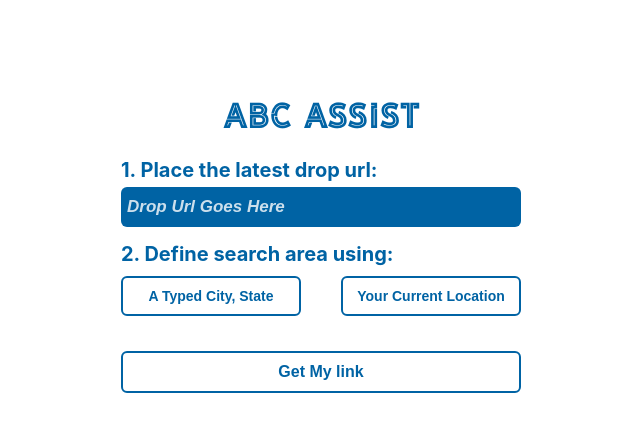
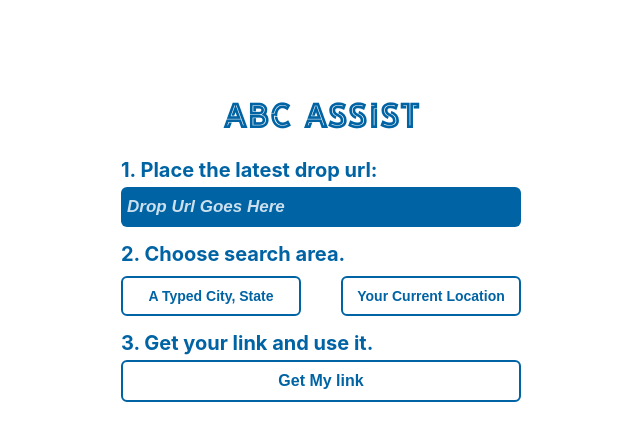
Before and after one commit to LoganLeopold/abc-scrape, a React (Create React App) app: page / in a window 1280 px wide. Shown: the top 440 px of the page, without its empty margins (319-959 px from the left). Built offline with nearby package versions, Linux system fonts and the light colour scheme.

Commit message:
Long lats + a lil reset

```diff
--- a/src/App.css
+++ b/src/App.css
@@ -236,10 +236,10 @@ input[type="submit"]:hover {
   }
 }
 
-.submission {
-  display: flex;
-  flex-direction: column;
-  margin-top: 35px;
+.submissions {
+  & button {
+    border:none;
+  }
 }
 
 .title_animate:hover {
--- a/src/App.js
+++ b/src/App.js
@@ -76,6 +76,21 @@ function App() {
     }
   }
 
+  const reset = () => {
+    const [dropUrl, setDropUrl] = useState('')
+    const [listUrl, setListUrl] = useState('')
+    const [currentLocation, setCurrentLocation] = useState('')
+    const [currentCoords, setCurrentCoords] = useState({})
+    const [submitDisabled, setSubmitDisabled] = useState(true)
+    const [locationMethod, setLocationMethod] = useState('')
+
+    setDropUrl('')
+    setListUrl('')
+    setCurrentCoords('')
+    setCurrentCoords('')
+    setLocationMethod('')
+  }
+
   return (
     <div className="App">
       <h1>
@@ -95,7 +110,8 @@ function App() {
           <input className="form_input" type="text" name="drop_url" placeholder='Drop Url Goes Here' onChange={onUrlInputChange} htmlFor="link_submit" required/>
         </div>
 
-        <h2>2. Define search area using: {locationMethod}</h2>
+        <h2>2. Choose search area.</h2>
+        <div className='input_group'>
           {locationMethod === '' &&
             <div className='location_method'>
               <button onClick={() => setLocationMethod('written')}>A Typed City, State</button>
@@ -103,15 +119,13 @@ function App() {
             </div>
           }
 
-        <div className="input_group">
           {locationMethod === 'written' && (
             <>
               <input className="form_input" type="text" name="current_location" placeholder='City, State' onChange={onCurrentLocationChange} htmlFor="link_submit" disabled={locationMethod !== 'written'} required={locationMethod === 'written'}/>
-
               <button onClick={() => setLocationMethod('')} className='back'>{'< Pick a different method'}</button>
             </>
           )}
-        </div>
+
           { locationMethod === 'geolocation' &&
             <>
               {Object.entries(currentCoords).length === 0 &&
@@ -129,12 +143,17 @@ function App() {
               <button onClick={() => setLocationMethod('')} className='back'>{'< Pick a different method'}</button>
             </>
           }
+        </div>
 
-        <div className="submission">
+        <div className="input_group submissions">
+          <h2>3. Get your link and use it.</h2>
           {!listUrl && <input type="submit" value="Get My link" onClick={processLocations} htmlFor="link_submit"/>}
           {
             listUrl &&
-              <a href={listUrl} target='_blank' rel="noreferrer">Click for Directions</a>
+              <>
+                <a href={listUrl} target='_blank' rel="noreferrer">{'> Click for Directions <'}</a>
+                <button className='reset_process' onClick={() => {}}>{'<< Start Over'}</button>
+              </>
           }
         </div>
       </form>
```
Lines whose indentation alone changed are shown as unchanged.
